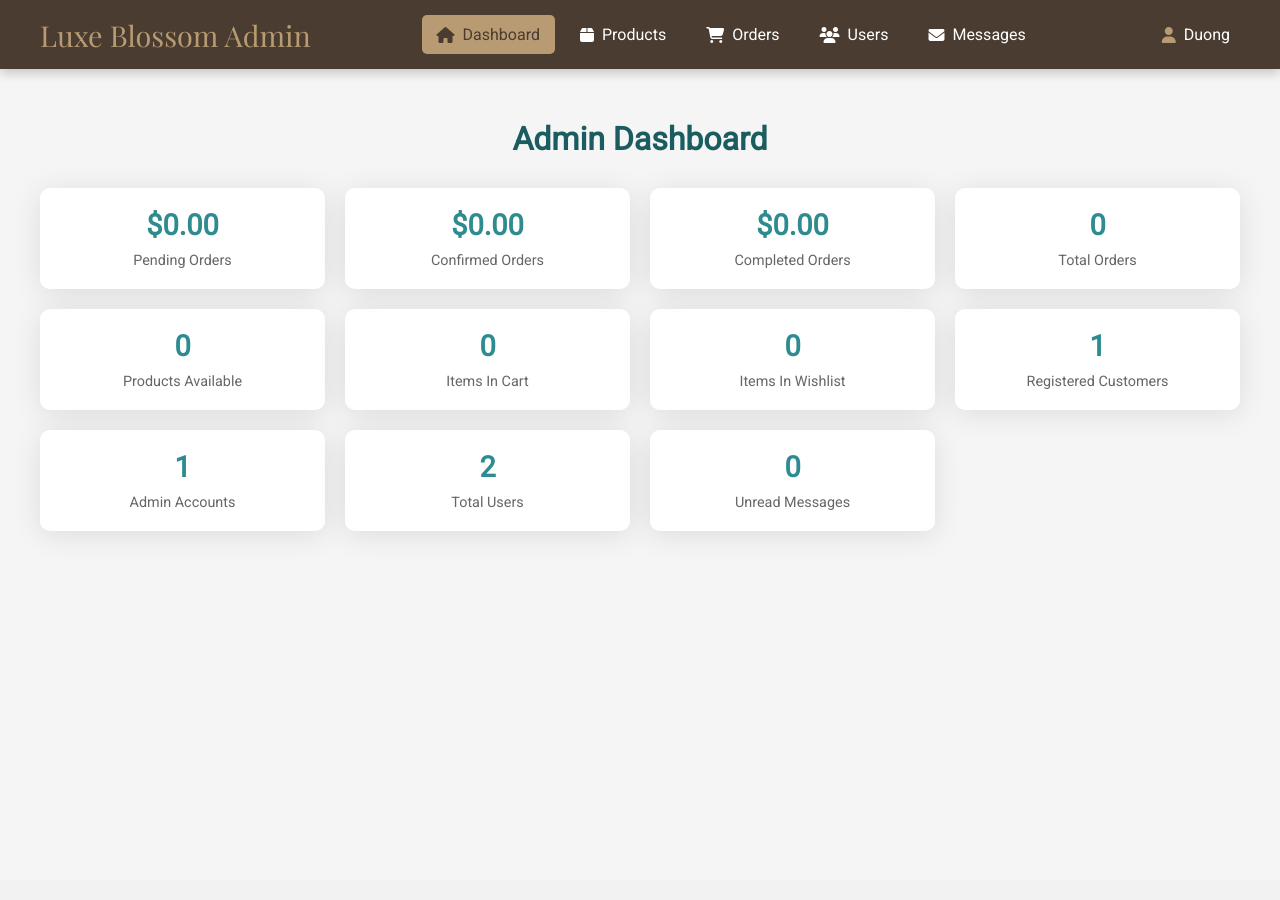
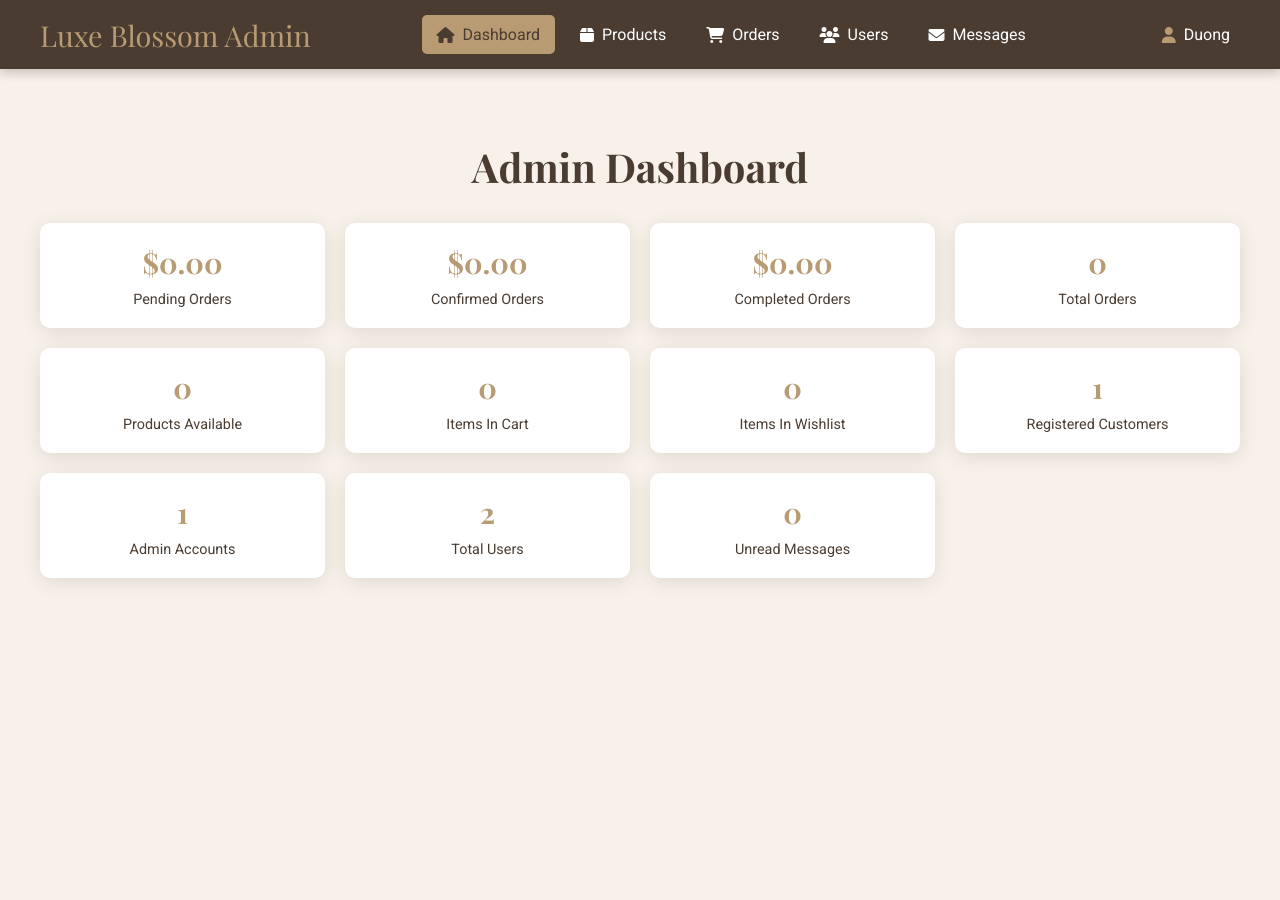
Before and after one commit to Tick2005/Flower-shop, a PHP site: page /admin.php in a window 1280 px wide. Before the commit the page ends 532 px from the top, so only its background shows below. Run offline with PHP 8.4, Linux system fonts and the light colour scheme; a user stored in the database is signed in; data comes from the database, SQL or seed files in the repository; data that the repository does not hold is empty.

Commit message:
Update admin.php

```diff
--- a/admin.php
+++ b/admin.php
@@ -1,9 +1,8 @@
 <?php
 include 'connection.php';
 session_start();
-
 // Session timeout
-$timeout_duration = 1800; // 30 minutes
+$timeout_duration = 600;
 if (isset($_SESSION['LAST_ACTIVITY']) && (time() - $_SESSION['LAST_ACTIVITY']) > $timeout_duration) {
     session_unset();
     session_destroy();
@@ -15,7 +14,7 @@ $_SESSION['LAST_ACTIVITY'] = time();
 // Check admin session
 $admin_id = filter_var($_SESSION['admin_id'] ?? null, FILTER_VALIDATE_INT);
 if (!$admin_id) {
-    $_SESSION['message'] = 'Please upregulated log in as an admin to access this page.';
+    $_SESSION['message'] = 'Please log in as an admin to access this page.';
     header('Location: login.php');
     exit();
 }
@@ -30,21 +29,21 @@ unset($_SESSION['message']);
 <head>
     <meta charset="UTF-8">
     <meta name="viewport" content="width=device-width, initial-scale=1.0">
-    <title>Admin Dashboard - Flower Shop</title>
+    <title>Admin Dashboard - Luxe Blossom</title>
     <link rel="stylesheet" href="https://cdnjs.cloudflare.com/ajax/libs/font-awesome/6.4.2/css/all.min.css">
-    <link href="https://fonts.googleapis.com/css2?family=Inter:wght@400;500;600;700&display=swap" rel="stylesheet">
+    <link href="https://fonts.googleapis.com/css2?family=Playfair+Display:wght@400;500;700&family=Roboto:wght@300;400&display=swap" rel="stylesheet">
     <style>
         * {
             margin: 0;
             padding: 0;
             box-sizing: border-box;
-            font-family: 'Inter', sans-serif;
+            font-family: 'Roboto', sans-serif;
         }
 
         body {
-            background: #f5f5f5;
-            color: #333;
-            padding-top: 80px;
+            background: #f8f1e9;
+            color: #4a3c31;
+            padding-top: 100px;
         }
 
         .container {
@@ -58,8 +57,9 @@ unset($_SESSION['message']);
         }
 
         .dashboard h1 {
-            font-size: 2rem;
-            color: #1a5c5f;
+            font-family: 'Playfair Display', serif;
+            font-size: 2.5rem;
+            color: #4a3c31;
             margin-bottom: 30px;
             text-align: center;
         }
@@ -71,28 +71,29 @@ unset($_SESSION['message']);
         }
 
         .box {
-            background: rgba(255, 255, 255, 0.95);
-            backdrop-filter: blur(10px);
+            background: #fff;
             padding: 20px;
             border-radius: 10px;
-            box-shadow: 0 4px 30px rgba(0, 0, 0, 0.1);
+            box-shadow: 0 4px 20px rgba(0, 0, 0, 0.1);
             text-align: center;
-            transition: transform 0.3s;
+            transition: transform 0.3s, box-shadow 0.3s;
         }
 
         .box:hover {
             transform: translateY(-5px);
+            box-shadow: 0 6px 25px rgba(0, 0, 0, 0.15);
         }
 
         .box h3 {
+            font-family: 'Playfair Display', serif;
             font-size: 1.8rem;
-            color: #2e8b8f;
+            color: #b89b72;
             margin-bottom: 10px;
         }
 
         .box p {
             font-size: 0.9rem;
-            color: #666;
+            color: #4a3c31;
             text-transform: capitalize;
         }
 
@@ -100,11 +101,11 @@ unset($_SESSION['message']);
             position: fixed;
             top: 20px;
             right: 20px;
-            background: rgba(255, 255, 255, 0.95);
+            background: #b89b72;
+            color: #4a3c31;
             padding: 15px;
             border-radius: 5px;
-            box-shadow: 0 4px 30px rgba(0, 0, 0, 0.1);
-            color: #1a5c5f;
+            box-shadow: 0 4px 20px rgba(0, 0, 0, 0.1);
             font-weight: 500;
             z-index: 1000;
         }
```
